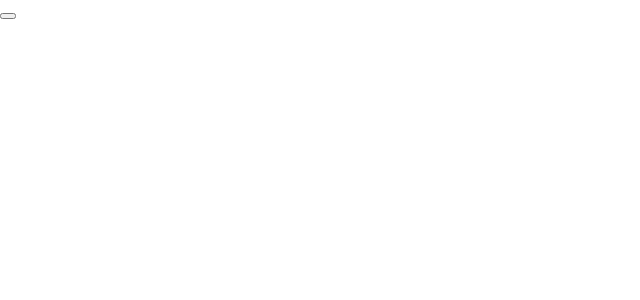
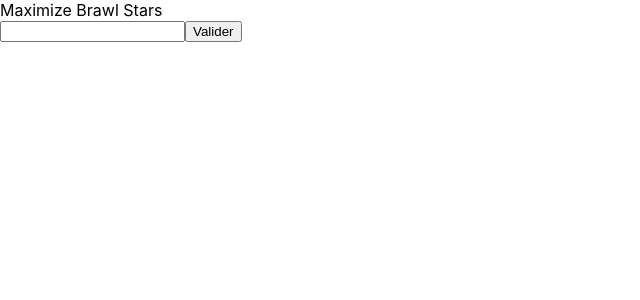
Before and after one commit to mariusSty/maximize-brawl-stars, a React (Create React App) app: page / in a window 1280 px wide. Shown: the top 300 px of the page, without its empty margins (0-640 px from the left). Built offline with nearby package versions, Linux system fonts and the light colour scheme.

Commit message:
:sparkles: add first structure

```diff
--- a/src/App.tsx
+++ b/src/App.tsx
@@ -1,14 +1,21 @@
-import React from "react";
+import React, { useState } from "react";
+import { Header } from "./Header";
+import { ResultWrapper } from "./ResultWrapper";
+import { SearchForm } from "./SearchForm";
 import { getPlayer } from "./server";
 
 function App() {
-  const testServer = () => {
-    getPlayer();
+  const [player, setPlayer] = useState(undefined);
+  const handleSubmit = async (tag: string) => {
+    const playerInfos = await getPlayer(tag);
+    setPlayer(playerInfos);
   };
 
   return (
     <div>
-      <button onClick={testServer}></button>
+      <Header></Header>
+      <SearchForm findPlayer={handleSubmit}></SearchForm>
+      <ResultWrapper player={player}></ResultWrapper>
     </div>
   );
 }
--- /dev/null
+++ b/src/Header.tsx
@@ -0,0 +1,9 @@
+import React from "react";
+
+export const Header = () => {
+  return (
+    <div>
+      <span>Maximize Brawl Stars</span>
+    </div>
+  );
+};
--- /dev/null
+++ b/src/ResultWrapper.tsx
@@ -0,0 +1,15 @@
+import React from "react";
+
+interface ResultWrapperProps {
+  player: any;
+}
+
+export const ResultWrapper: React.FC<ResultWrapperProps> = ({ player }) => {
+  return(
+    <div>
+      {player &&
+          <div>Le joueur {player.name} a été trouvé !</div>
+      }
+    </div>
+  );
+};
--- /dev/null
+++ b/src/SearchForm.tsx
@@ -0,0 +1,27 @@
+import React, { useState } from "react";
+
+interface SearchFormProps {
+  findPlayer: (tag: string) => Promise<void>
+}
+
+export const SearchForm: React.FC<SearchFormProps> = ({ findPlayer }) => {
+  const [tag, setTag] = useState("");
+
+  const handleSubmit = (event: any) => {
+    event.preventDefault();
+    findPlayer(tag);
+  };
+
+  const onChange = (e: any) => {
+    setTag(e.target.value);
+  };
+
+  return (
+    <div>
+      <form>
+        <input type="text" name="tag" onChange={onChange}></input>
+        <button onClick={handleSubmit}>Valider</button>
+      </form>
+    </div>
+  );
+};
--- a/src/server.ts
+++ b/src/server.ts
@@ -1,19 +1,16 @@
 import axios from "axios";
 
-export const getPlayer = () => {
+export const getPlayer = async (tag: string) => {
   try {
-
-    axios({
+    const res = await axios({
       method: "get",
-      url: "/players/%23QUYCVC2",
+      url: `/players/%23${tag}`,
       headers: {
         "Authorization": `Bearer ${process.env.REACT_APP_JWT_TOKEN}`,
         "Content-Type": "application/json",
       },
-    })
-      .then((res) => {
-        console.log(res);
-      });
+    });
+    return res?.data;
   } catch(error){
     console.error(error);
   }
```
